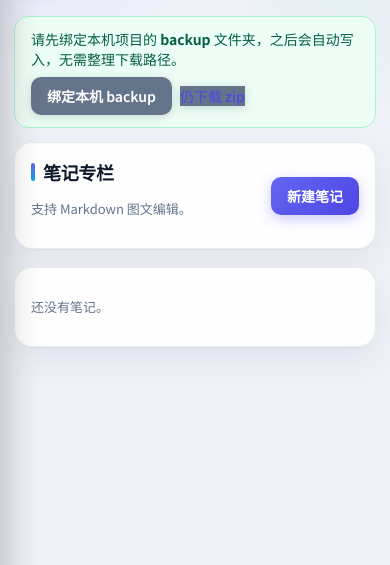
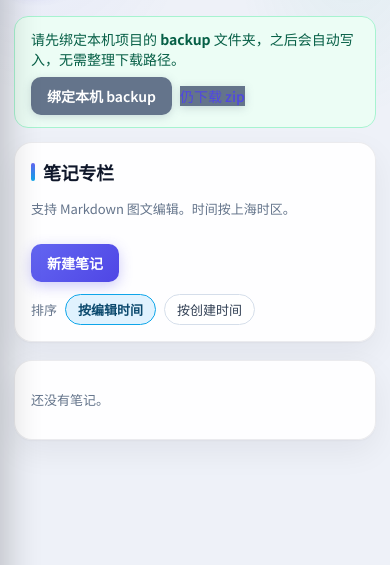
Before and after one commit to lllll0912/-, a Flask app: page /notes/ in a window 390 px wide. Shown: the part 64-629 px from the top of the page. Run offline with Flask 2, Linux system fonts and the light colour scheme; the visitor is signed in with stand-in values (Sample User, id 1); data that the repository does not hold is empty.

Commit message:
Enlarge mobile note editor, fix Shanghai timestamps, and add create/edit sorting.
Co-authored-by: Cursor <cursoragent@cursor.com>

```diff
--- a/modules/notes/blueprint.py
+++ b/modules/notes/blueprint.py
@@ -38,10 +38,14 @@ def _owner_or_403():
 
 @notes_bp.route("/")
 def notes_list():
-    notes = list_notes()
+    sort = (request.args.get("sort") or "updated").strip().lower()
+    if sort not in ("updated", "created"):
+        sort = "updated"
+    notes = list_notes(sort=sort)
     return render_template(
         "notes_list.html",
         notes=notes,
+        sort=sort,
         can_edit=is_owner(),
         is_guest=is_guest(),
     )
--- a/modules/notes/store.py
+++ b/modules/notes/store.py
@@ -8,12 +8,15 @@ import re
 import secrets
 import sqlite3
 from contextlib import contextmanager
-from datetime import datetime
+from datetime import datetime, timedelta, timezone
 from pathlib import Path
 from typing import Any, Optional
+from zoneinfo import ZoneInfo
 
 ALLOWED_IMAGE_EXT = frozenset({"jpg", "jpeg", "png", "gif", "webp"})
 MAX_IMAGE_BYTES = 5 * 1024 * 1024
+CN_TZ = ZoneInfo("Asia/Shanghai")
+_SORT_COLUMNS = {"updated": "updated_at", "created": "created_at"}
 
 
 def _site_root() -> Path:
@@ -63,17 +66,65 @@ def init_notes_db() -> None:
             )
             """
         )
+    _migrate_fly_utc_timestamps_once()
 
 
 def _now() -> str:
-    return datetime.now().strftime("%Y-%m-%d %H:%M:%S")
+    return datetime.now(CN_TZ).strftime("%Y-%m-%d %H:%M:%S")
 
 
-def list_notes() -> list[dict[str, Any]]:
+def _tz_marker_path() -> Path:
+    return notes_db_path().parent / ".notes_tz_shanghai_v1"
+
+
+def _shift_wall_clock_plus8(ts: str) -> str:
+    """把无时区的 UTC 墙钟时间改写成上海时间（+8 小时）。"""
+    text = str(ts or "").strip()
+    if not text:
+        return text
+    try:
+        dt = datetime.strptime(text, "%Y-%m-%d %H:%M:%S")
+    except ValueError:
+        return text
+    return (dt + timedelta(hours=8)).strftime("%Y-%m-%d %H:%M:%S")
+
+
+def _migrate_fly_utc_timestamps_once() -> None:
+    """Fly 上曾用 datetime.now()（UTC）写入；一次性校正为上海墙钟。本机不改历史。"""
+    marker = _tz_marker_path()
+    if marker.exists():
+        return
+    marker.parent.mkdir(parents=True, exist_ok=True)
+    if not (os.environ.get("BILL_DATA_DIR") or "").strip():
+        marker.write_text("local-skip\n", encoding="utf-8")
+        return
+    if not notes_db_path().exists():
+        marker.write_text("empty\n", encoding="utf-8")
+        return
+    with _cursor() as cur:
+        cur.execute("SELECT id, created_at, updated_at FROM notes")
+        rows = cur.fetchall()
+        for row in rows:
+            cur.execute(
+                "UPDATE notes SET created_at = ?, updated_at = ? WHERE id = ?",
+                (
+                    _shift_wall_clock_plus8(row["created_at"]),
+                    _shift_wall_clock_plus8(row["updated_at"]),
+                    row["id"],
+                ),
+            )
+    marker.write_text(
+        "migrated-at {}\n".format(datetime.now(timezone.utc).isoformat()),
+        encoding="utf-8",
+    )
+
+
+def list_notes(sort: str = "updated") -> list[dict[str, Any]]:
     init_notes_db()
+    col = _SORT_COLUMNS.get((sort or "").strip().lower(), "updated_at")
     with _cursor() as cur:
         cur.execute(
-            "SELECT id, title, content_md, created_at, updated_at FROM notes ORDER BY updated_at DESC, id DESC"
+            f"SELECT id, title, content_md, created_at, updated_at FROM notes ORDER BY {col} DESC, id DESC"
         )
         return [dict(r) for r in cur.fetchall()]
 
@@ -145,7 +196,7 @@ def save_note_image(note_id: int, filename: str, data: bytes) -> str:
 
     note_dir = notes_assets_root() / str(note_id)
     note_dir.mkdir(parents=True, exist_ok=True)
-    stamp = datetime.now().strftime("%Y%m%d_%H%M%S")
+    stamp = datetime.now(CN_TZ).strftime("%Y%m%d_%H%M%S")
     name = f"{stamp}_{secrets.token_hex(4)}.{ext}"
     path = note_dir / name
     path.write_bytes(data)
--- a/static/css/app.css
+++ b/static/css/app.css
@@ -2057,6 +2057,43 @@ th.sortable-th[data-sort-order="desc"]::after { content: " ↓"; color: var(--pr
   box-shadow: 0 6px 20px rgba(15, 23, 42, 0.06);
 }
 
+.notes-sort-bar {
+  display: flex;
+  flex-wrap: wrap;
+  align-items: center;
+  gap: 8px;
+  margin-top: 12px;
+}
+
+.notes-sort-link {
+  display: inline-block;
+  padding: 5px 12px;
+  border-radius: 999px;
+  border: 1px solid #d5deea;
+  background: #fff;
+  color: #334155;
+  text-decoration: none;
+  font-size: 13px;
+}
+
+.notes-sort-link.is-active {
+  border-color: #0ea5e9;
+  background: #e0f2fe;
+  color: #0c4a6e;
+  font-weight: 650;
+}
+
+.notes-list-meta {
+  display: block;
+  margin-top: 4px;
+  font-size: 12px;
+}
+
+.notes-meta-sep {
+  margin: 0 4px;
+  opacity: 0.55;
+}
+
 .notes-article {
   line-height: 1.75;
   font-size: 15px;
@@ -2079,6 +2116,32 @@ th.sortable-th[data-sort-order="desc"]::after { content: " ↓"; color: var(--pr
   border-radius: 10px;
   overflow: hidden;
   border: 1px solid #d8e0ea;
+}
+
+@media (max-width: 768px) {
+  .notes-edit-page {
+    margin: 0 -4px;
+  }
+  .notes-edit-top {
+    padding: 10px 12px;
+    margin-bottom: 8px;
+  }
+  .notes-edit-top h2 {
+    font-size: 1.05rem;
+  }
+  .notes-edit-card {
+    padding: 12px;
+  }
+  .notes-edit-card #vditor,
+  .notes-edit-card .vditor {
+    min-height: 70dvh;
+  }
+  .notes-edit-card .vditor {
+    height: 70dvh !important;
+  }
+  .notes-md-hints {
+    margin-top: 12px;
+  }
 }
 
 /* Vditor 工具栏：浅底深色图标，避免蓝底看不清 */
--- a/templates/layout.html
+++ b/templates/layout.html
@@ -4,7 +4,7 @@
     <meta charset="UTF-8" />
     <meta name="viewport" content="width=device-width, initial-scale=1.0" />
     <title>{% block title %}个人网站{% endblock %}</title>
-    <link rel="stylesheet" href="{{ url_for('static', filename='css/app.css') }}?v=r22" />
+    <link rel="stylesheet" href="{{ url_for('static', filename='css/app.css') }}?v=r23" />
   </head>
   <body>
     <div class="app-shell">
--- a/templates/notes_list.html
+++ b/templates/notes_list.html
@@ -5,11 +5,18 @@
   <div class="row" style="justify-content: space-between; align-items: center; gap: 12px;">
     <div>
       <h2>笔记专栏</h2>
-      <p class="muted">{% if can_edit %}支持 Markdown 图文编辑。{% else %}游客只读。{% endif %}</p>
+      <p class="muted">{% if can_edit %}支持 Markdown 图文编辑。{% else %}游客只读。{% endif %}时间按上海时区。</p>
     </div>
     {% if can_edit %}
     <a href="{{ url_for('notes.notes_new') }}"><button type="button">新建笔记</button></a>
     {% endif %}
+  </div>
+  <div class="notes-sort-bar">
+    <span class="muted">排序</span>
+    <a class="notes-sort-link{% if sort == 'updated' %} is-active{% endif %}"
+       href="{{ url_for('notes.notes_list', sort='updated') }}">按编辑时间</a>
+    <a class="notes-sort-link{% if sort == 'created' %} is-active{% endif %}"
+       href="{{ url_for('notes.notes_list', sort='created') }}">按创建时间</a>
   </div>
 </div>
 
@@ -20,7 +27,11 @@
   {% for n in notes %}
   <a class="card notes-list-item" href="{{ url_for('notes.notes_view', note_id=n.id) }}">
     <strong>{{ n.title }}</strong>
-    <span class="muted">更新于 {{ n.updated_at }}</span>
+    <span class="muted notes-list-meta">
+      编辑 {{ n.updated_at }}
+      <span class="notes-meta-sep">·</span>
+      创建 {{ n.created_at }}
+    </span>
   </a>
   {% endfor %}
 </section>
```
Also changed, not shown: templates/notes_edit.html (+23 -3 lines), 需求记录.md (+28 -0 lines).
